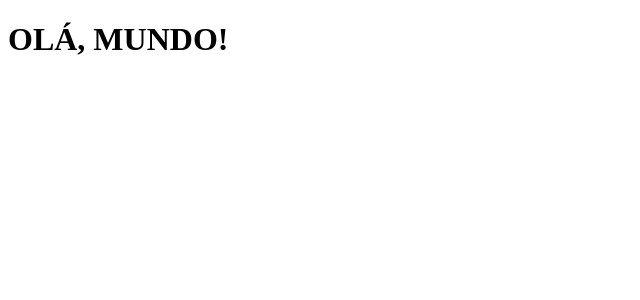
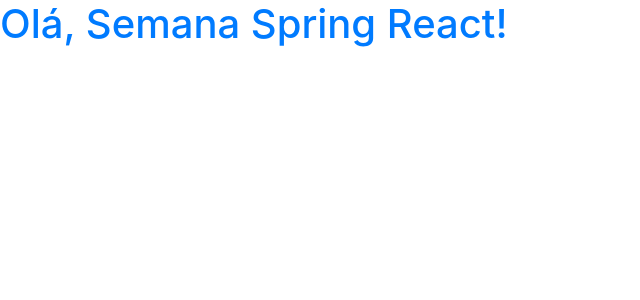
Before and after one commit to esdrasdutra/projeto-sds3, a React (Create React App) app in the folder frontend/: page / in a window 1280 px wide. Shown: the top 300 px of the page, without its empty margins (0-640 px from the left). Built offline with nearby package versions, Linux system fonts and the light colour scheme.

Commit message:
Bootstrap

```diff
--- a/frontend/package.json
+++ b/frontend/package.json
@@ -3,6 +3,8 @@
   "version": "0.1.0",
   "private": true,
   "dependencies": {
+    "3": "^2.1.0",
+    "-": "^0.0.1",
     "@testing-library/jest-dom": "^5.11.4",
     "@testing-library/react": "^11.1.0",
     "@testing-library/user-event": "^12.1.10",
@@ -10,6 +12,9 @@
     "@types/node": "^12.0.0",
     "@types/react": "^17.0.0",
     "@types/react-dom": "^17.0.0",
+    "bootstrap": "^4.6.0",
+    "jquery": "1.9.1",
+    "popper.js": "1.16.1",
     "react": "^17.0.2",
     "react-dom": "^17.0.2",
     "react-scripts": "4.0.3",
--- a/frontend/public/index.html
+++ b/frontend/public/index.html
@@ -7,14 +7,13 @@
     <meta name="theme-color" content="#000000" />
     <meta
       name="description"
-      content="Este app foi desenvolvido na Semana Spring React"
+      content="Web site created using create-react-app"
     />
-
 
     <title>DS Vendas</title>
   </head>
   <body>
-    <noscript>Você precisa habilitar o JS para rodar este app</noscript>
+    <noscript>Você precisa ativar o JavaScript para rodar esse app!</noscript>
     <div id="root"></div>
 
   </body>
--- a/frontend/src/App.tsx
+++ b/frontend/src/App.tsx
@@ -1,10 +1,9 @@
-
+import React from 'react';
 
 function App() {
   return (
     <div className="App">
-      <h1>OLÁ, MUNDO!</h1>
-
+      <h1 className="text-primary">Olá, Semana Spring React!</h1>
     </div>
   );
 }
--- /dev/null
+++ b/frontend/src/assets/css/styles.css
@@ -0,0 +1,32 @@
+@import url('https://fonts.googleapis.com/css2?family=Ubuntu:wght@300;400;500;700&display=swap');
+:root {
+    --color-primary: #FF8400;
+}
+
+html, body {
+    height: 100%;
+    font-family: "Ubuntu", sans-serif;
+}
+
+#root {
+    display: flex;
+    flex-direction: column;
+    height: 100%;
+}
+
+.content {
+    flex: 1 0 auto;
+}
+
+.footer {
+    flex-shrink: 0;
+    text-align: center;
+}
+
+.bg-primary {
+    background-color: var(--color-primary) !important;
+}
+
+.text-primary {
+    color: var(--color-primary) !important;
+}
--- a/frontend/src/index.tsx
+++ b/frontend/src/index.tsx
@@ -1,8 +1,9 @@
 import React from 'react';
 import ReactDOM from 'react-dom';
+import './assets/css/styles.css';
+import 'bootstrap/dist/css/bootstrap.css';
 
 import App from './App';
-
 
 ReactDOM.render(
   <React.StrictMode>
```
Also changed, not shown: 1 other file (tests, documents, lock files or other folders).
